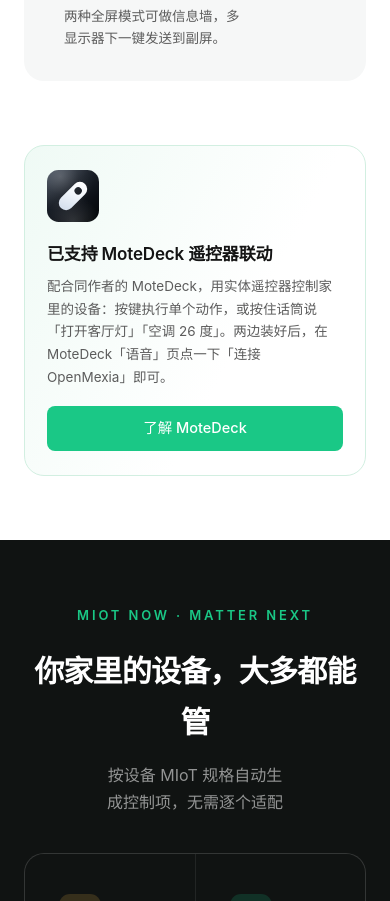
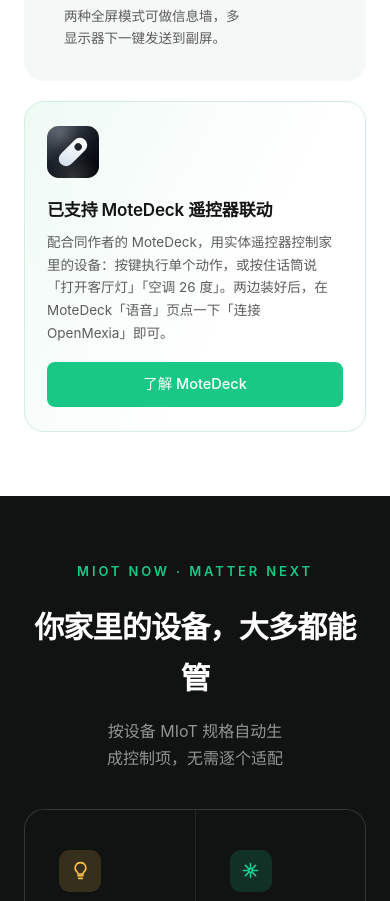
Before and after one commit to HZDavy/OpenMexia, a plain HTML site: page index.html in a window 390 px wide. Shown: the part 5381-6282 px from the top of the page. Drawn offline with Linux system fonts and the light colour scheme; no server answers.

Commit message:
site: banner 上移，与上方功能卡片成组

```diff
--- a/index.html
+++ b/index.html
@@ -315,7 +315,7 @@ details[open] summary::after{transform:rotate(45deg)}
 .faq-body a{color:var(--green-deep);border-bottom:1px solid rgba(10,168,113,.3)}
 
 /* ---------- integration banner ---------- */
-.intg{padding:0 0 96px}
+.intg{padding:0 0 96px;margin-top:-68px}
 .intg-box{display:flex;align-items:center;gap:24px;background:linear-gradient(118deg,var(--green-tint),#fff 62%);border:1px solid #d2efe1;border-radius:20px;padding:28px 32px}
 .intg-ic{width:52px;height:52px;flex:none}
 .intg-ic svg{width:52px;height:52px;display:block}
@@ -324,7 +324,7 @@ details[open] summary::after{transform:rotate(45deg)}
 .intg-tx p{font-size:13.5px;color:var(--ink-2);line-height:1.68;text-wrap:pretty}
 .intg-box .btn{flex:none}
 @media (max-width:640px){
-  .intg{padding:0 0 64px}
+  .intg{padding:0 0 64px;margin-top:-44px}
   .intg-box{flex-direction:column;align-items:flex-start;gap:18px;padding:24px 22px}
   .intg-box .btn{width:100%}
 }
```
